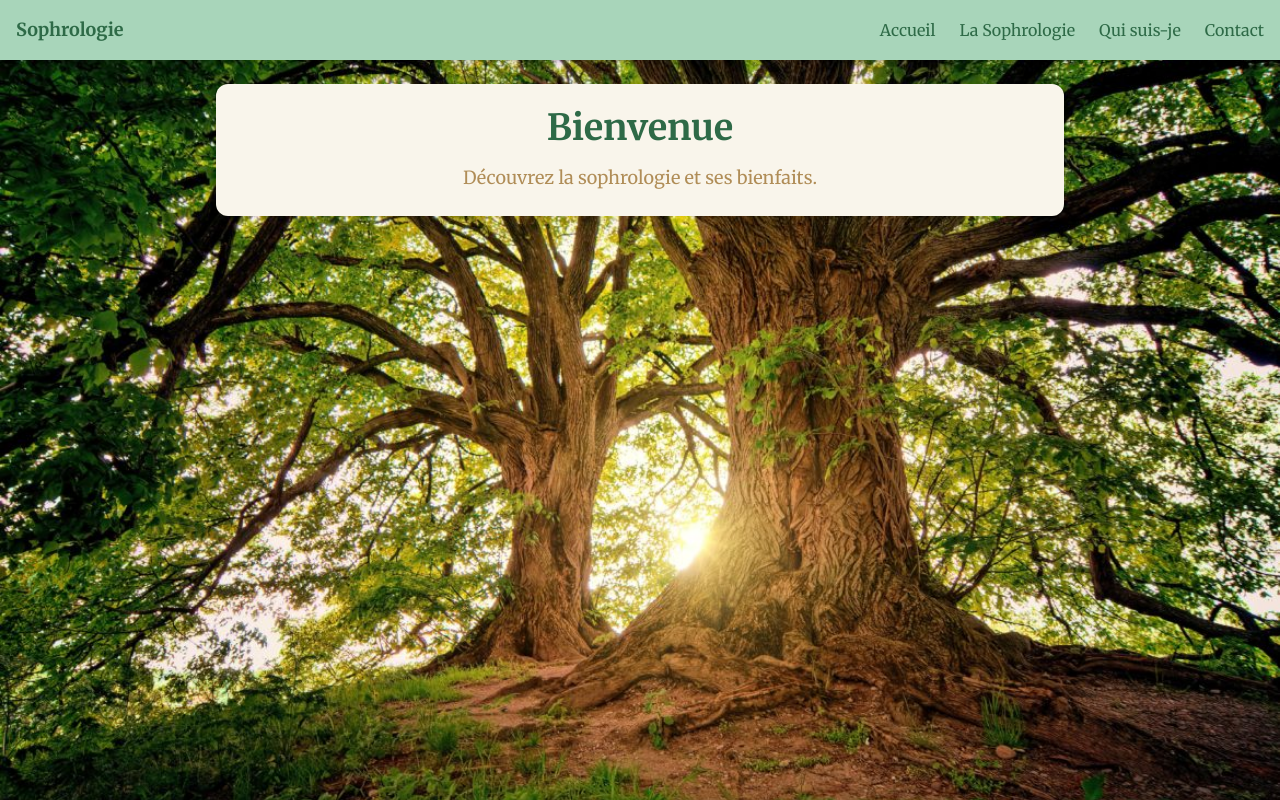
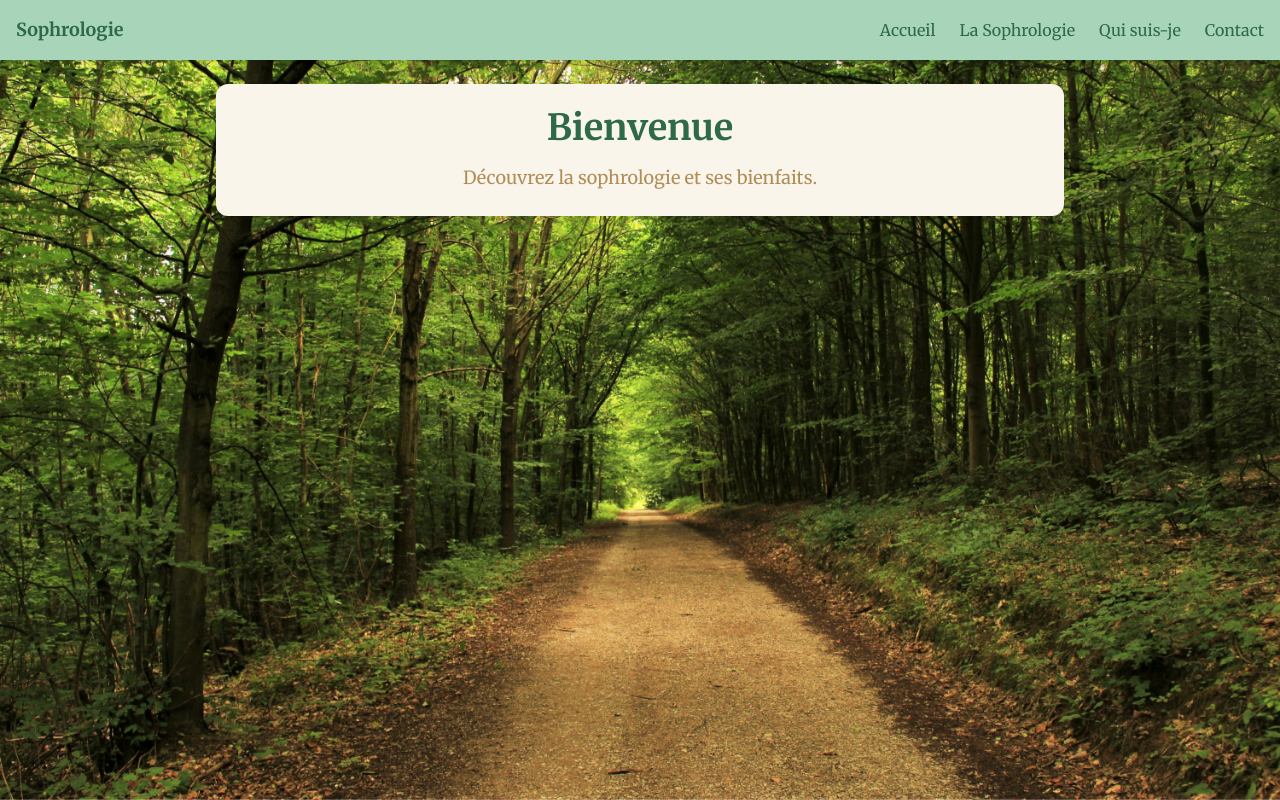
Before and after one commit to Metheor31Game/SiteSophrologue, a Next.js app in the folder vitrine/: page / in a window 1280 px wide. Built offline with nearby package versions, Linux system fonts and the light colour scheme.

Commit message:
image de fond

```diff
--- a/vitrine/app/layout.tsx
+++ b/vitrine/app/layout.tsx
@@ -18,7 +18,7 @@ export default function RootLayout({ children }: RootLayoutProps) {
         {/* 🔹 Image de fond qui reste fixe en arrière-plan */}
         <div
           className="fixed top-0 left-0 w-full h-full bg-cover bg-center -z-10"
-          style={{ backgroundImage: "url('/images/foret.jpg')" }}
+          style={{ backgroundImage: "url('/images/foret.jpeg')" }}
         ></div>
 
         <nav className="bg-vert-clair p-4 shadow-md flex justify-between items-center">
```
Also changed, not shown: vitrine/public/images/foret.jpeg (added).
